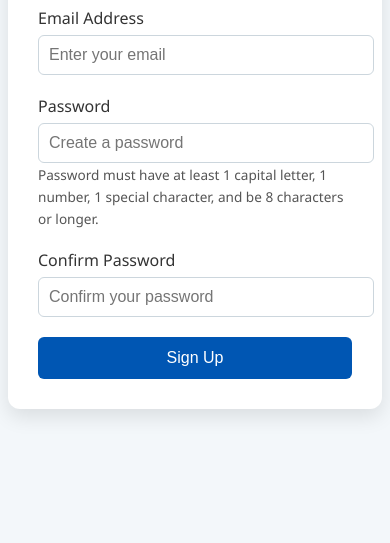
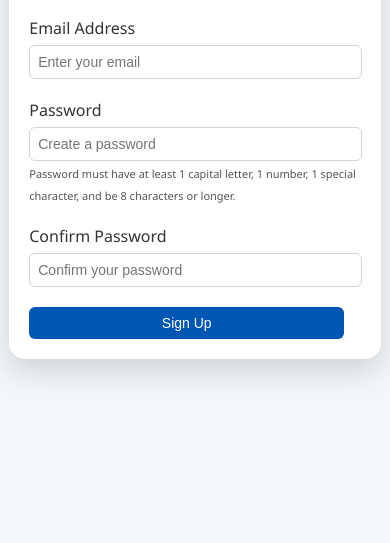
Before and after one commit to LIKHITHAKATLA/signup_form, a plain HTML site: page index.html in a window 390 px wide. Shown: the part 317-860 px from the top of the page. Drawn offline with Linux system fonts and the light colour scheme.

Commit message:
Add files via upload

```diff
--- a/style.css
+++ b/style.css
@@ -1,23 +1,26 @@
-* body {
+body {
     font-family: 'Segoe UI', Tahoma, Geneva, Verdana, sans-serif;
     background: #f3f7fa;
     display: flex;
     justify-content: center;
     align-items: center;
     height: 100vh;
+    margin: 0;
+    animation: fadeIn 1.2s ease-in-out;
 }
 
 .container {
     background: white;
     padding: 30px;
-    border-radius: 12px;
-    box-shadow: 0 8px 20px rgba(0, 0, 0, 0.1);
+    border-radius: 16px;
+    box-shadow: 0 12px 30px rgba(0, 0, 0, 0.15);
     width: 350px;
 }
 
 h2 {
     text-align: center;
     color: #003366;
+    margin-bottom: 20px;
 }
 
 .form-group {
@@ -33,11 +36,19 @@ label {
 input[type="text"],
 input[type="email"],
 input[type="password"] {
-    width: 100%;
+    width: 95%;
     padding: 10px;
     border: 1px solid #ccd6dd;
     border-radius: 6px;
     font-size: 16px;
+    transition: border-color 0.3s ease, box-shadow 0.3s ease;
+}
+
+input[type="text"]:hover,
+input[type="email"]:hover,
+input[type="password"]:hover {
+    border-color: #0056b3;
+    box-shadow: 0 0 6px rgba(0, 86, 179, 0.2);
 }
 
 button {
@@ -49,13 +60,15 @@ button {
     border-radius: 6px;
     cursor: pointer;
     font-size: 16px;
+    transition: background-color 0.3s ease, transform 0.2s ease;
 }
 
 button:hover {
-    background-color: #004494;
+    background-color: #003f8a;
+    transform: scale(1.03);
 }
 
-/* Error and strength message */
+/* Text Feedback */
 .error {
     color: red;
     font-size: 12px;
@@ -68,6 +81,45 @@ button:hover {
 }
 
 .requirement {
-  font-size: 0.85rem;
-  color: #555;
+    font-size: 0.85rem;
+    color: #555;
 }
+
+/* Entrance Animation */
+@keyframes fadeIn {
+    0% {
+        opacity: 0;
+        transform: scale(0.95);
+    }
+    100% {
+        opacity: 1;
+        transform: scale(1);
+    }
+}
+
+@media (max-width: 400px) {
+    .container {
+        width: 85%;
+        padding: 20px;
+    }
+
+    input[type="text"],
+    input[type="email"],
+    input[type="password"],
+    button {
+    width: 95%;
+
+        font-size: 14px;
+        padding: 8px;
+    }
+
+    h2 {
+        font-size: 20px;
+    }
+
+    .requirement,
+    .strength,
+    .error {
+        font-size: 11px;
+    }
+}
```
